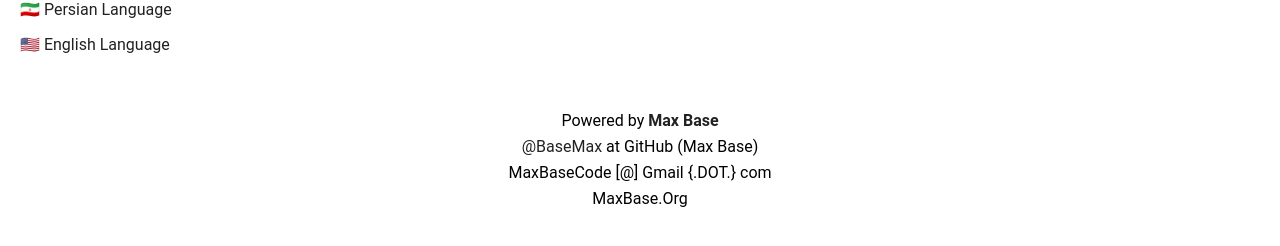
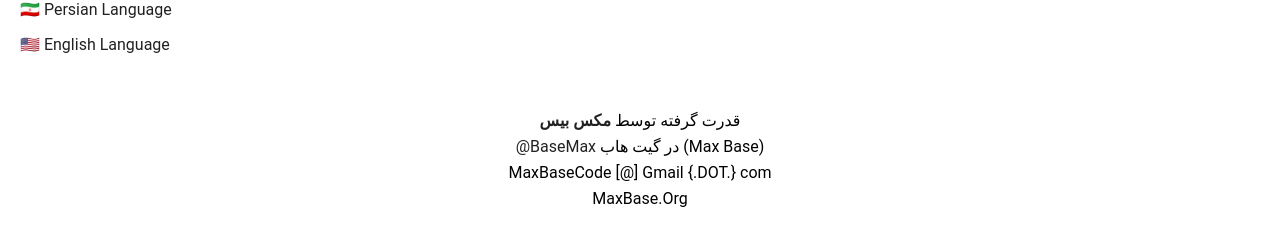
Before and after one commit to BaseMax/Fa.MaxBase.org, a Jekyll site: the page built from blog/index.html, in a window 1280 px wide. Shown: the part 505-751 px from the top of the page. Built offline with Jekyll 4.4.1, drawn with Linux system fonts in a browser that asks for light colours.

Commit message:
Change default language to FA at index page

```diff
--- a/_layouts/default.html
+++ b/_layouts/default.html
@@ -2,7 +2,7 @@
 layout: compress
 ---
 <!DOCTYPE html>
-<html lang="en">
+<html lang="fa">
 <!-- {{ page.lang | default: site.lang | default: 'en' }} -->
 	<head>
 		<title>{{ page.title }}</title>
@@ -49,9 +49,9 @@
 		<div class="clear"></div>
 		<br>
 		<center>
-			Powered by <b><a href="https://maxbase.org/">Max Base</a></b>
+			قدرت گرفته توسط <b><a href="https://maxbase.org/">مکس بیس</a></b>
 			<br>
-			<a href="https://www.github.com/BaseMax">@BaseMax</a> at GitHub (Max Base)
+			<a href="https://www.github.com/BaseMax">@BaseMax</a> در گیت هاب (Max Base)
 			<br>
 			MaxBaseCode [@] Gmail {.DOT.} com
 			<br>
--- a/blog/index.html
+++ b/blog/index.html
@@ -1,5 +1,5 @@
 ---
-lang: en
+lang: fa
 layout: index
 title: Max Base
 ---
```
